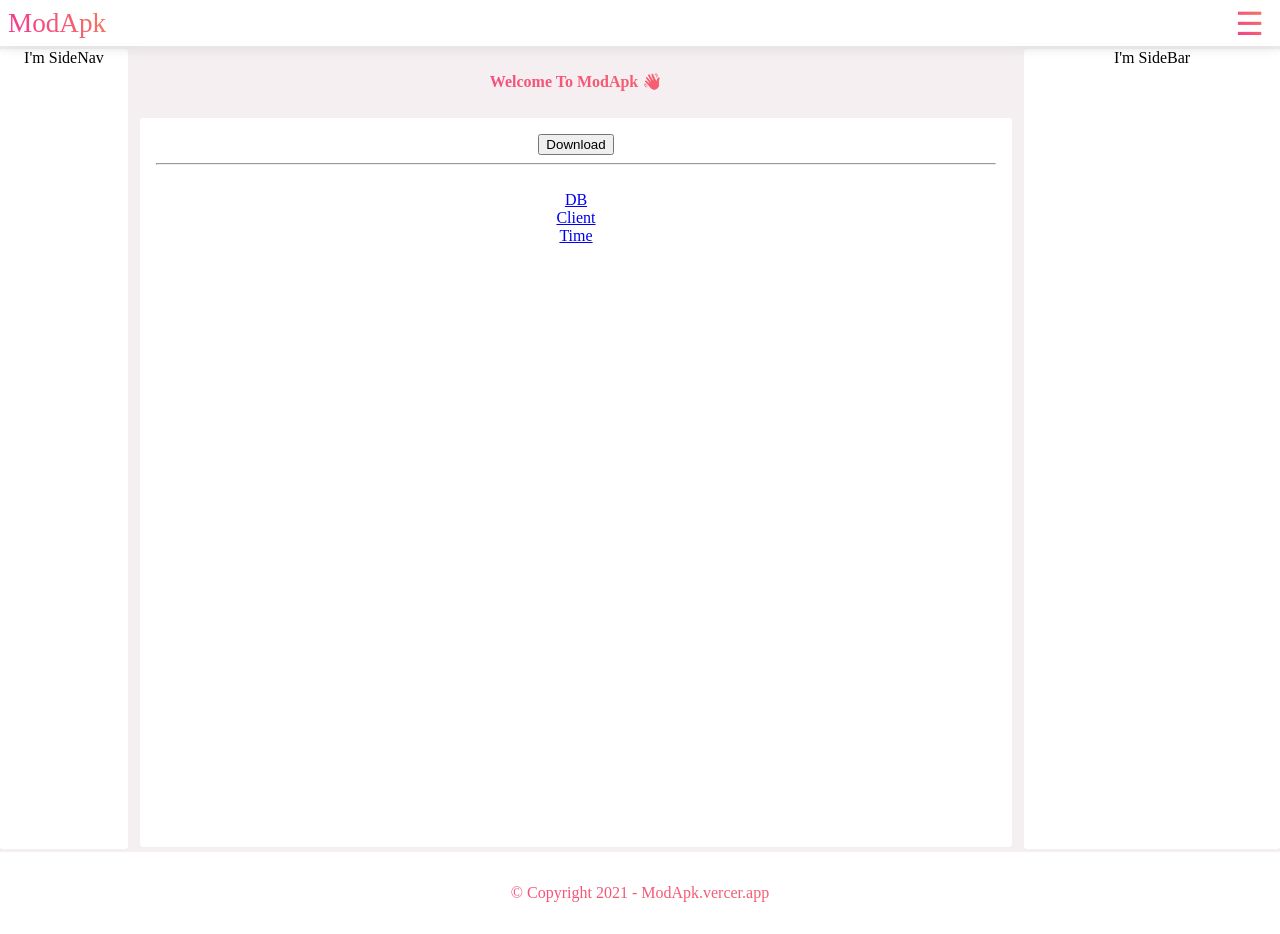
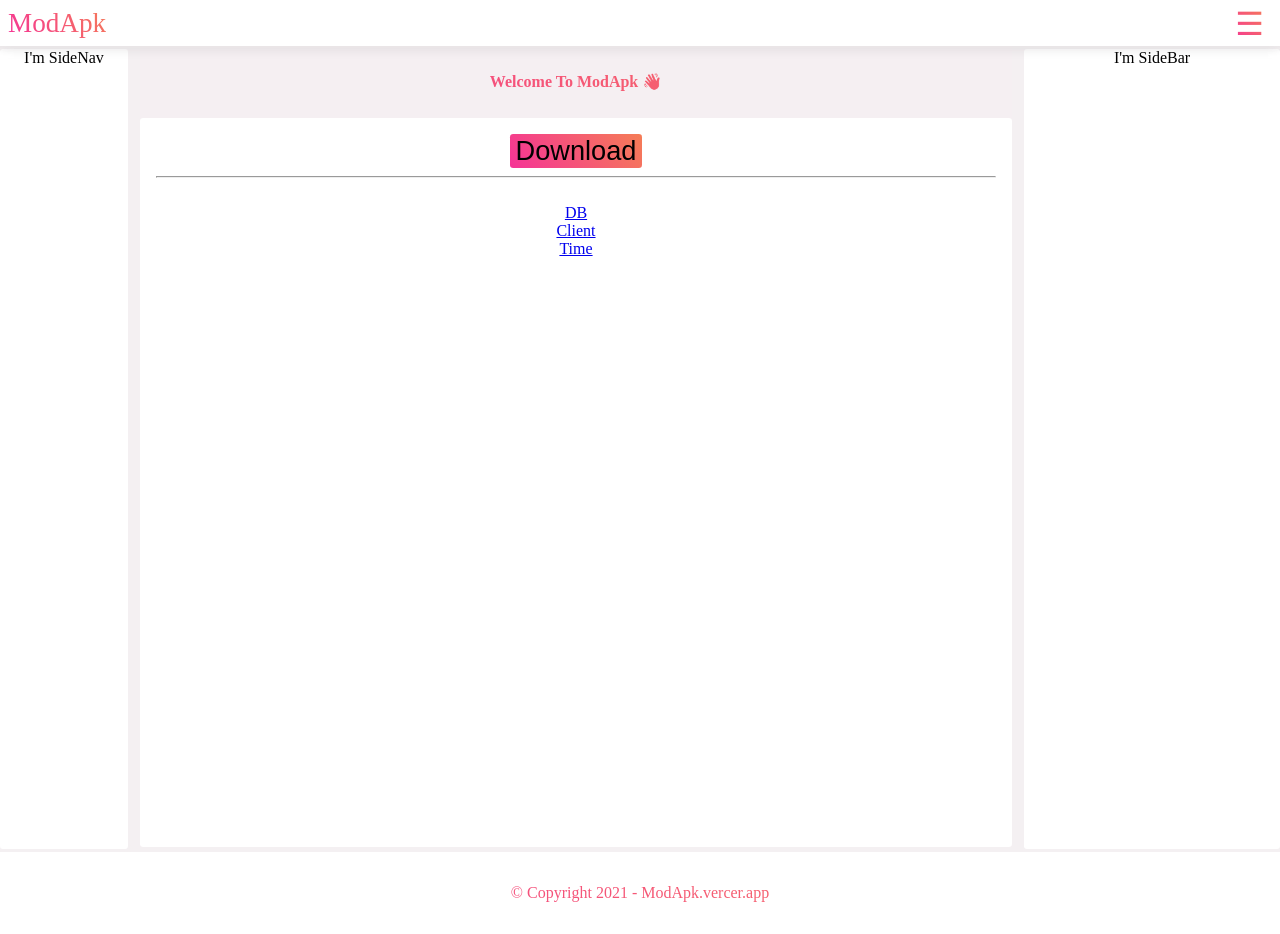
Before and after one commit to AkashDeep000/2liner, a Next.js app: page / in a window 1280 px wide. Built offline with nearby package versions, Linux system fonts and the light colour scheme.

Commit message:
Update globals.css

```diff
--- a/styles/globals.css
+++ b/styles/globals.css
@@ -6,6 +6,15 @@
 body{
   margin: 0 auto;
 }
+
+  .download{
+    font-size: 1.7rem;
+  background: var(--gradient);
+  border:none;
+  border-radius: .2rem;
+  }
+
+
   #__next {
   text-align: center;
 
```
